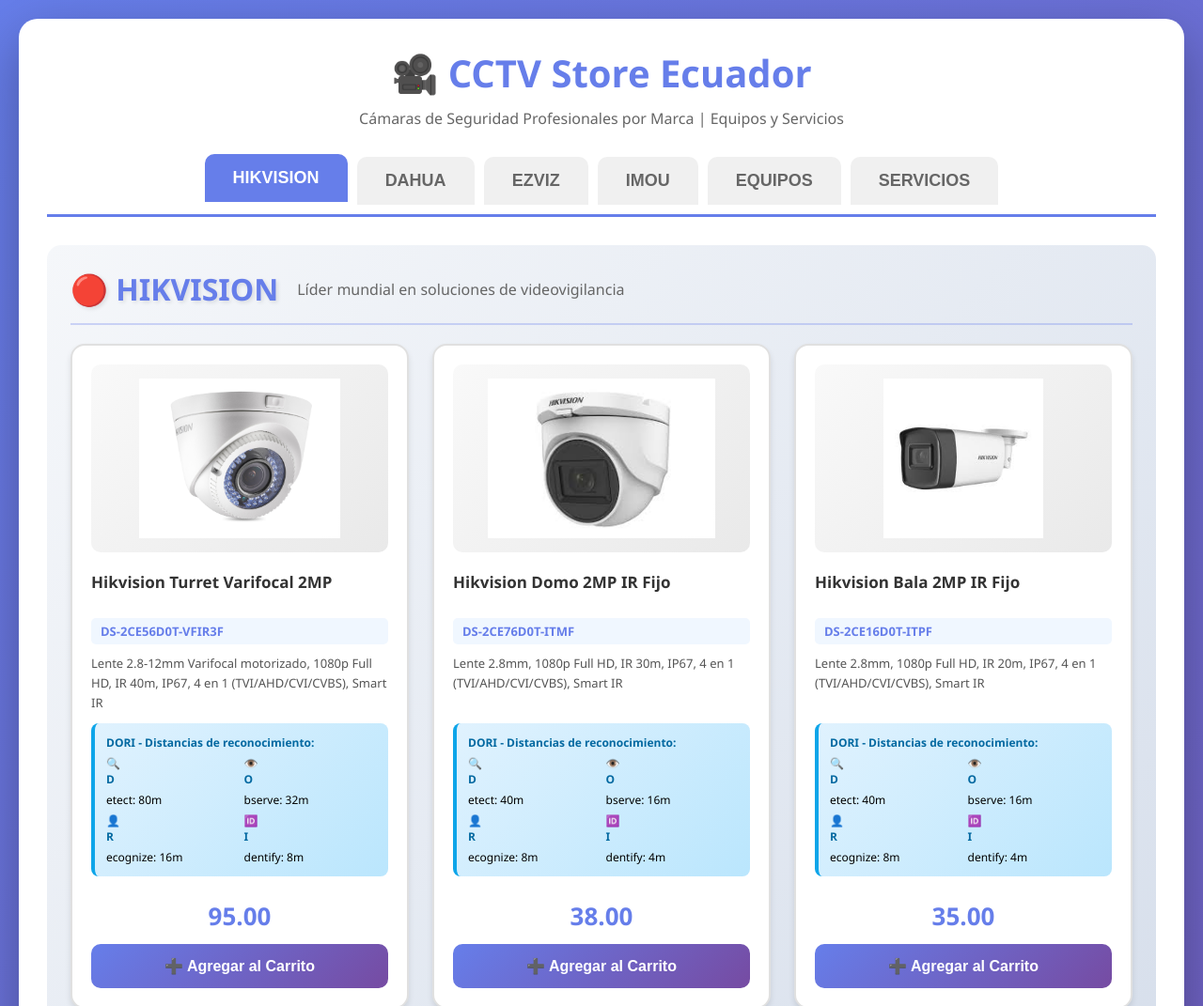
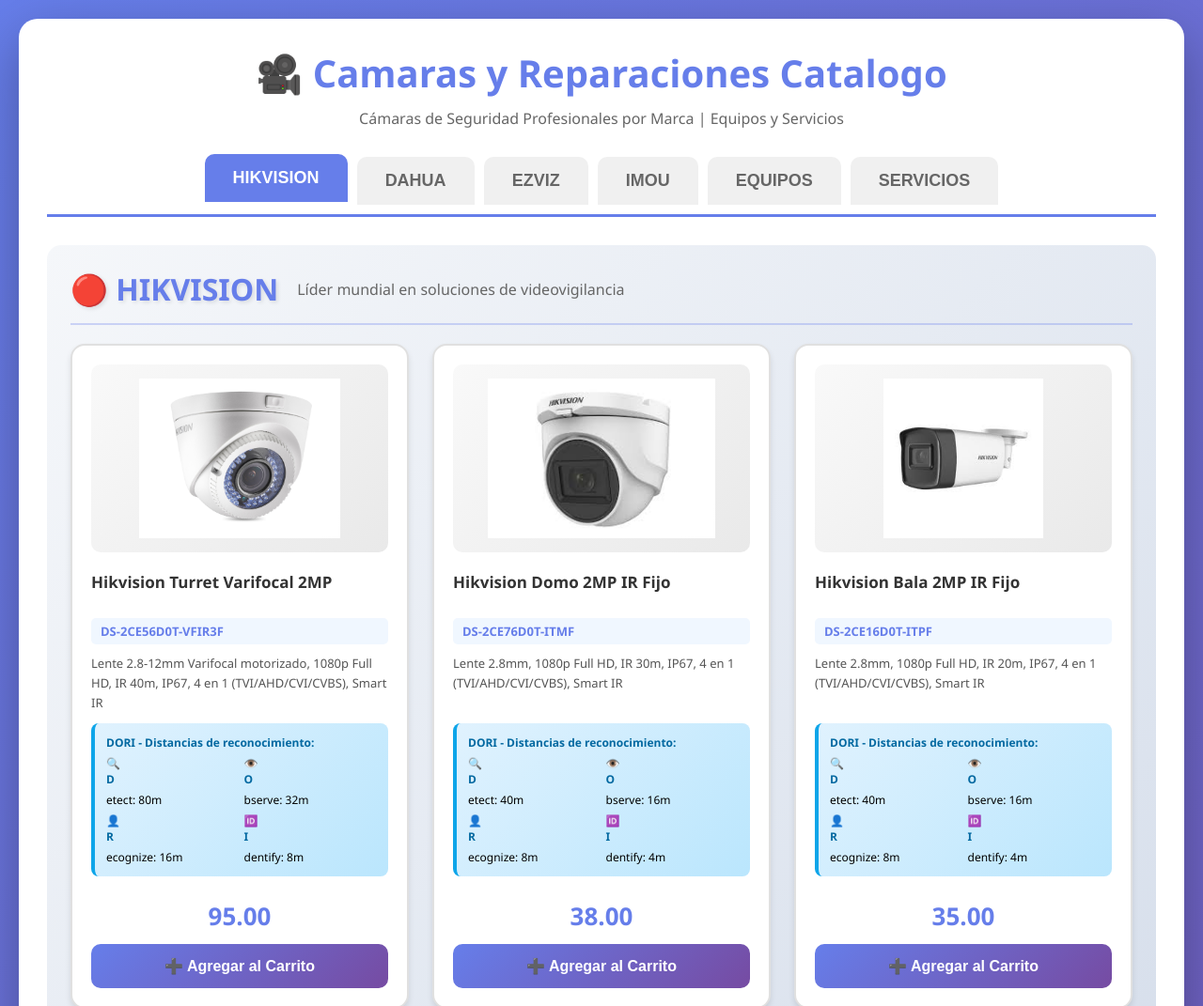
Before and after one commit to dosterbank/camara, a plain HTML site: page index.html in a window 1280 px wide. Shown: the top 1071 px of the page at 94% size. Drawn offline with nearby package versions, Linux system fonts and the light colour scheme.

Commit message:
updated name

```diff
--- a/index.html
+++ b/index.html
@@ -9,7 +9,7 @@
 </head>
 <body>
     <div class="container">
-        <h1>🎥 CCTV Store Ecuador</h1>
+        <h1>🎥 Camaras y Reparaciones Catalogo</h1>
         <p class="subtitle">Cámaras de Seguridad Profesionales por Marca | Equipos y Servicios</p>
 
         <div class="main-tabs">
```
